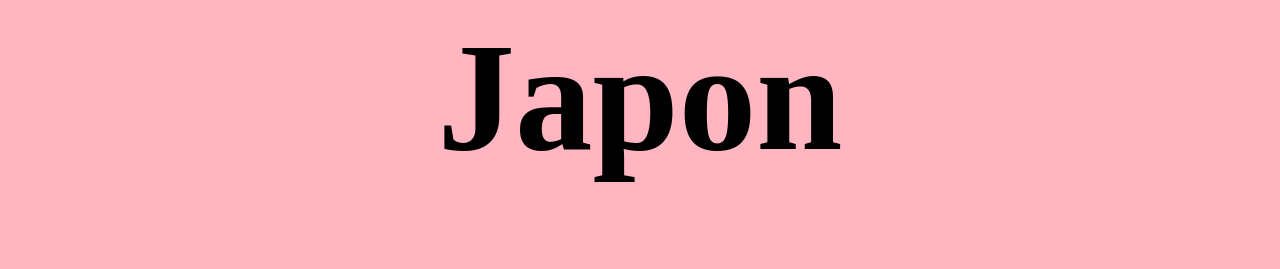
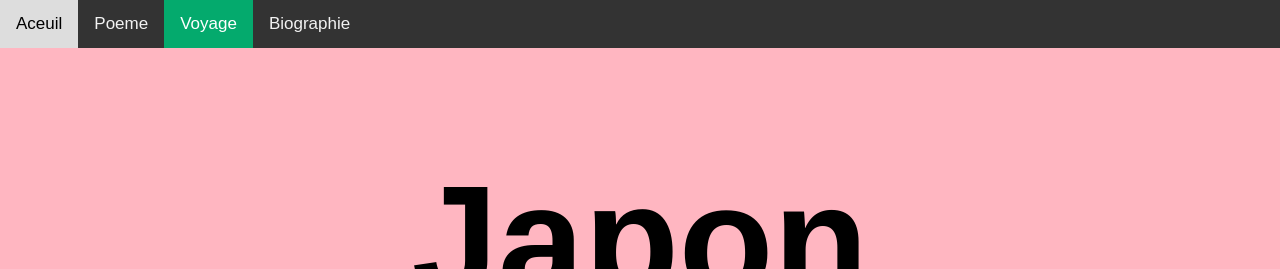
Before and after one commit to 4xpariss/4xpariss.github.io, a plain HTML site: page voyage.html in a window 1280 px wide. Shown: the top 269 px of the page. Drawn offline with Linux system fonts and the light colour scheme.

Commit message:
Update voyage.html

```diff
--- a/voyage.html
+++ b/voyage.html
@@ -3,6 +3,34 @@
 <head>
 <style>
 
+	body {
+  margin: 0;
+  font-family: Arial, Helvetica, sans-serif;
+}
+
+.topnav {
+  overflow: hidden;
+  background-color: #333;
+}
+
+.topnav a {
+  float: left;
+  color: #f2f2f2;
+  text-align: center;
+  padding: 14px 16px;
+  text-decoration: none;
+  font-size: 17px;
+}
+
+.topnav a:hover {
+  background-color: #ddd;
+  color: black;
+}
+
+.topnav a.active {
+  background-color: #04AA6D;
+  color: white;
+}
 
 </style>
 
@@ -19,6 +47,13 @@
 	<!-- Source de les images: 5 https://mito.ca/maki-vs-sushi/-->
 	<!-- Source de les images: 5 https://hikarimiso.com/recipes/traditional-miso-ramen/-->
 	<!-- Source de les images: 5 https://www.stoneline.de/fr/recettes/curry-japonais-traditionnel-avec-riz-->
+
+		<div class="topnav">
+  <a href="https://4xpariss.github.io/index.html">Aceuil</a>
+  <a  href="https://4xpariss.github.io/poeme.html">Poeme</a>
+  <a class="active" href="https://4xpariss.github.io/voyage.html">Voyage</a>
+  <a href="https://4xpariss.github.io/biographie.html">Biographie</a>
+</div>
 
 
 	<h1 style="font-size: 155px;"> <center> Japon </center>   </h1>
```
